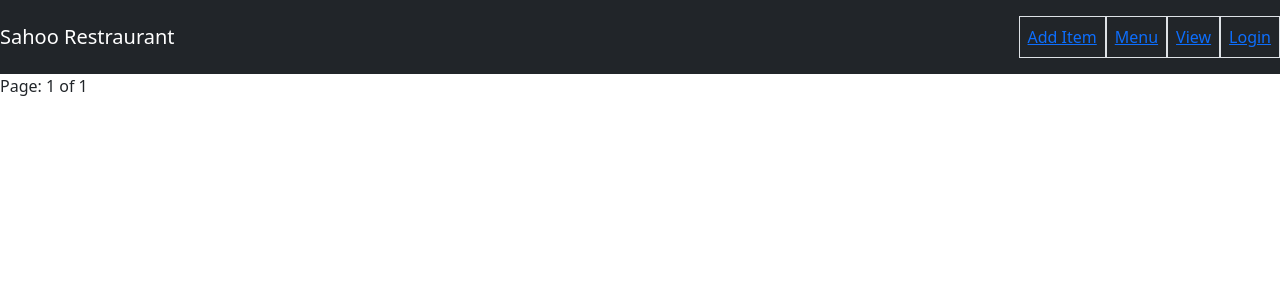
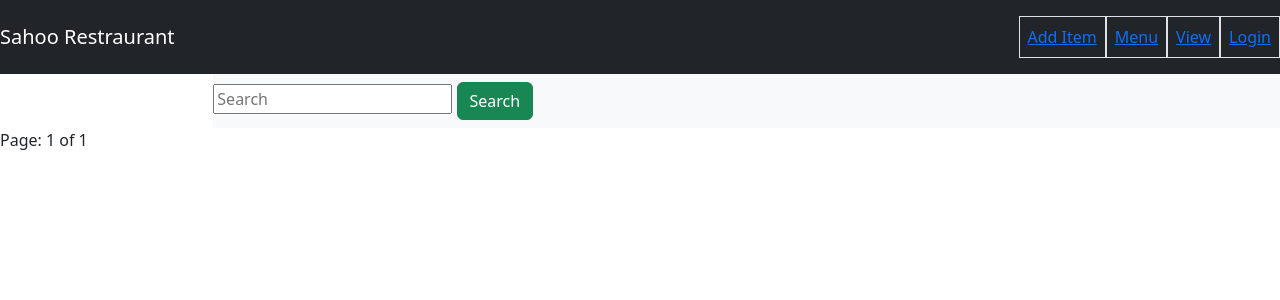
Before and after one commit to ChinmayKumarSahoo77/django_proj1, a Django app: page /food/items/ in a window 1280 px wide. Shown: the top 300 px of the page. Run offline with Django 4.2, Linux system fonts and the light colour scheme; data that the repository does not hold is empty.

Commit message:
Added search functionslity

```diff
--- a/restaurant_site/food/templates/food/item_list.html
+++ b/restaurant_site/food/templates/food/item_list.html
@@ -9,6 +9,14 @@
 <body>
 
     {% block body %}
+
+    <div class="navbar navbar-light bg-light offset-md-2">
+        <form class="form-inline" method="GET">
+          <input name="dish_name" type="search" placeholder="Search" aria-label="Search">
+          <button class="btn btn-success" type="submit">Search</button>
+        </form>
+    </div>
+
     {% for item in food_objects %}
 
     <div class="row">
--- a/restaurant_site/food/views.py
+++ b/restaurant_site/food/views.py
@@ -131,6 +131,13 @@ def delete_item(request, itemId):
 def items(request):
     food_objects = Item.objects.all().order_by('id')
 
+    dish_name = request.GET.get('dish_name')
+    # get the search value using input field name
+    if dish_name != '' and dish_name is not None:
+        food_objects = Item.objects.filter(item_name__icontains=dish_name).order_by('id')
+        #item_name__icontains -> checks the input value is present in any value or not
+        # It's case-insensitive
+
     # Create Paginator object using food_objects and number of item per page.
     paginator = Paginator(food_objects, 3)
     # get access to page
```
